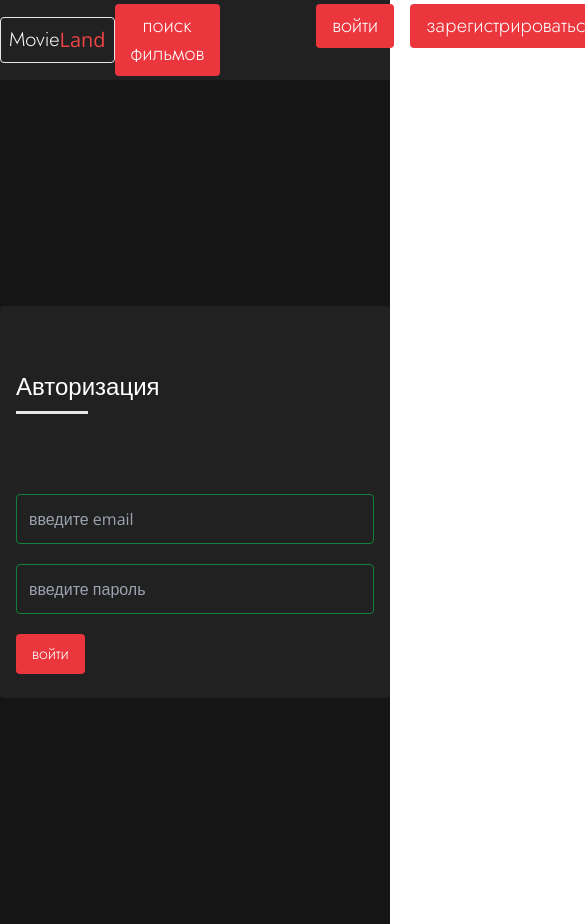
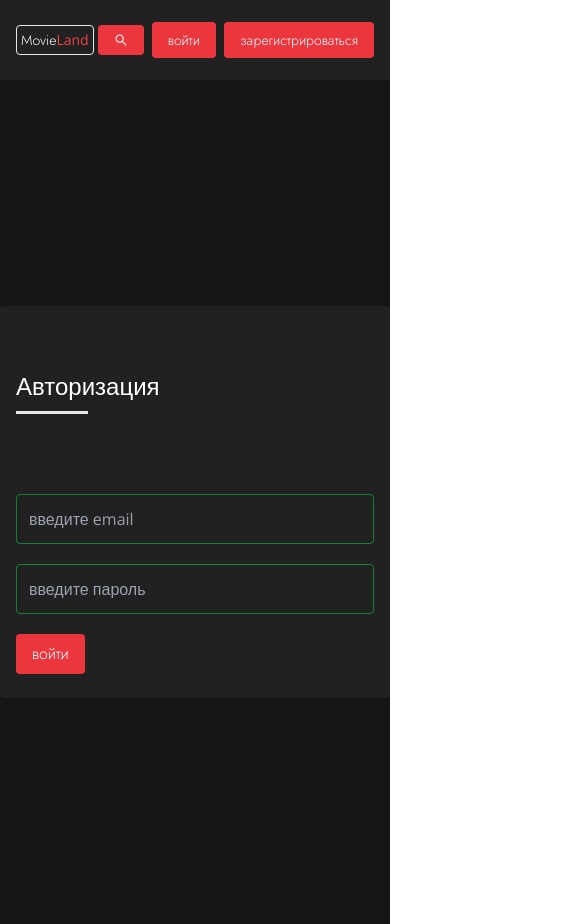
Before and after one commit to NikolayCharaev/mern_movie, a React (Vite) app in the folder frontend/: page /login in a window 390 px wide. Shown: the top 924 px of the page, 585 px wide, since content can reach past the window. Built offline with nearby package versions, Linux system fonts and the light colour scheme.

Commit message:
adaptive

```diff
--- a/frontend/src/App.jsx
+++ b/frontend/src/App.jsx
@@ -16,9 +16,9 @@ import 'react-toastify/dist/ReactToastify.css';
 function App() {
   const loading = useSelector((state) => state.globalLoading.loading);
   return (
-    <div className="bg-appBg w-full h-full min-h-screen text-textColor font-openSans">
+    <div className="bg-appBg w-full h-full min-h-screen text-textColor font-openSans ">
       <Header />
-      <div className="container mx-auto">
+      <div className="container mx-auto ">
         <ToastContainer
           position="bottom-right"
           autoClose={2000}
--- a/frontend/src/components/Area/index.jsx
+++ b/frontend/src/components/Area/index.jsx
@@ -2,21 +2,19 @@ import Button from '../common/Button';
 import { Link } from 'react-router-dom';
 import { useSelector, useDispatch } from 'react-redux';
 import { logout } from '../../redux/user/auth';
-import { AiFillHeart } from 'react-icons/ai';
-import {toast} from 'react-toastify'
+import { AiFillHeart, AiOutlineSearch } from 'react-icons/ai';
+import { toast } from 'react-toastify';
 
 const PersonalArea = () => {
   const dispatch = useDispatch();
   const { user, status } = useSelector((state) => state.userSlice);
 
-
-
   const { userData } = user;
   return (
-    <div className="flex gap-4">
-      <div className="mr-20 ">
+    <div className="flex gap-4 items-center xs:gap-2">
+      <div className="">
         <Link to="/films/search">
-          <Button text="поиск фильмов" />
+          <Button text={<AiOutlineSearch />} />
         </Link>
       </div>
 
@@ -30,16 +28,14 @@ const PersonalArea = () => {
           </Link>
         </>
       ) : (
-        <div className="flex items-center gap-5">
-          <div className="font-jost flex items-center gap-4" >
+        <div className="flex items-center gap-5 xs:gap-3">
+          <Link to="/films/favorites">
+            <Button text={<AiFillHeart />} styles={'bg-blue-800 hover:bg-blue-900'} />
+          </Link>
+          <div className="font-jost flex items-center gap-4">
             {/* <AiFillHeart className='text-blue-800 text-2xl'/> */}
             <p className=" bg-blue-800 text-white  p-2 rounded ">{userData.username}</p>
-
           </div>
-
-        <Link to='/films/favorites'>
-            <Button text='избранное' styles={'bg-blue-800 hover:bg-blue-900'}/>
-        </Link>
           <Button
             text="выйти"
             onClick={() => {
--- a/frontend/src/components/Header/index.jsx
+++ b/frontend/src/components/Header/index.jsx
@@ -1,12 +1,11 @@
 import { Link } from 'react-router-dom';
 import Logo from '../common/Logo';
-import Button from '../common/Button';
 import PersonalArea from '../Area';
 
 const Header = () => {
   return (
     <div className=" bg-headerBg ">
-      <div className="container  text-xl mx-auto flex items-center justify-between h-20">
+      <div className="container  text-xl mx-auto flex items-center justify-between h-20 md:text-lg md:px-4 xs:text-sm">
         <Link to="/">
           <Logo />
         </Link>
--- a/frontend/src/components/common/Button.jsx
+++ b/frontend/src/components/common/Button.jsx
@@ -2,7 +2,7 @@ const Button = ({ text, styles, onClick, type = 'button' }) => {
   return (
     <button
       type={type}
-      className={`bg-buttonBg cursor-pointer hover:bg-red-700 text-white py-2 px-4 transition rounded font-300 font-jost ${styles}`}
+      className={`bg-buttonBg cursor-pointer hover:bg-red-700 text-white py-2 px-4 transition rounded font-300 font-jost  ${styles} `}
       onClick={onClick}>
       {text}
     </button>
--- a/frontend/src/components/common/Logo.jsx
+++ b/frontend/src/components/common/Logo.jsx
@@ -4,7 +4,7 @@ const Logo = () => {
   const dispatch = useDispatch()
 
   return (
-    <div className="rounded p-2 cursor-pointer border flex" onClick={() => {
+    <div className="rounded p-2 cursor-pointer border flex xs:p-1" onClick={() => {
       dispatch(setClearFilms())
     }}>
       <p className="font-jost">Movie</p>
--- a/frontend/tailwind.config.js
+++ b/frontend/tailwind.config.js
@@ -17,6 +17,11 @@ export default {
         openSans: ['Open Sans', 'sans-serif'],
         jost: ['Jost', 'sans-serif'],
       },
+      screens: {
+        xs: { max: '580px' },
+        sm: { max: '768px' },
+        md: { max: '1060px' },
+      },
       backgroundImage: (theme) => ({
         'card-gradient':
           'linear-gradient(0deg, rgba(18,18,18,0.8), rgba(51,51,51,0.8), rgba(82,82,82,0.8))',
```
